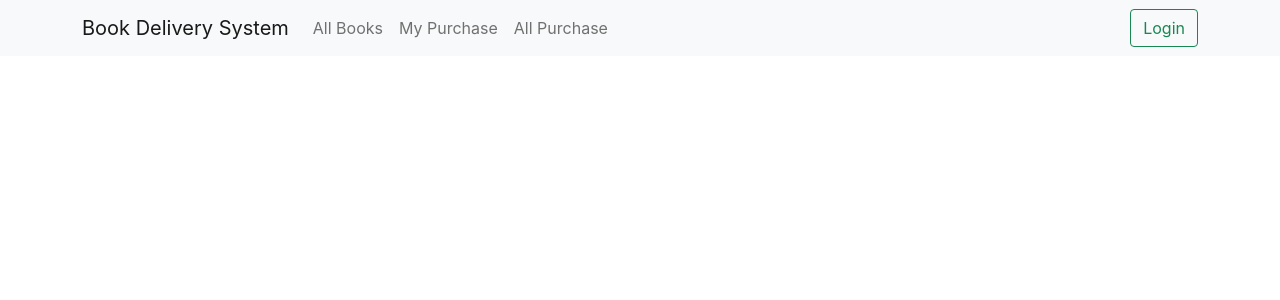
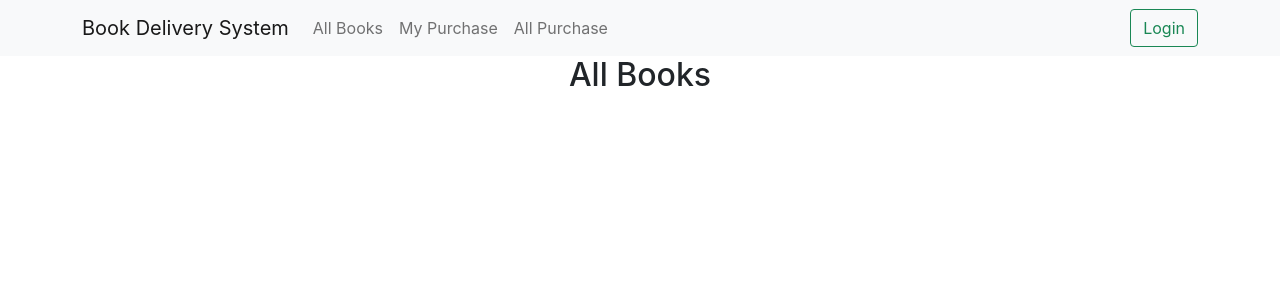
Before and after one commit to emonShimoul/book-delivery-system-react-client, a React (Create React App) app: page /allbooks in a window 1280 px wide. Shown: the top 300 px of the page. Built offline with nearby package versions, Linux system fonts and the light colour scheme.

Commit message:
added all books component

```diff
--- a/src/App.js
+++ b/src/App.js
@@ -3,6 +3,7 @@ import Header from './components/Header/Header';
 import { BrowserRouter, Route, Routes } from 'react-router-dom';
 import MyPurchase from './components/MyPurchase/MyPurchase';
 import AllPurchase from './components/AllPurchase/AllPurchase';
+import AllBooks from './components/AllBooks/AllBooks';
 
 function App() {
   return (
@@ -12,6 +13,7 @@ function App() {
         <Routes>
           <Route path='mypurchase' element={<MyPurchase />} />
           <Route path='allpurchase' element={<AllPurchase />} />
+          <Route path='allbooks' element={<AllBooks />} />
         </Routes>
       </BrowserRouter>
     </div>
--- /dev/null
+++ b/src/components/AllBooks/AllBooks.js
@@ -0,0 +1,11 @@
+import React from 'react';
+
+const AllBooks = () => {
+    return (
+        <div>
+            <h2>All Books</h2>
+        </div>
+    );
+};
+
+export default AllBooks;
```
